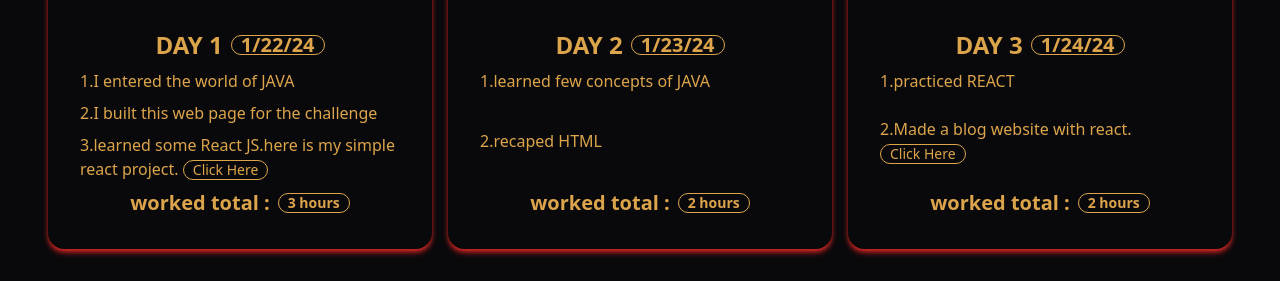
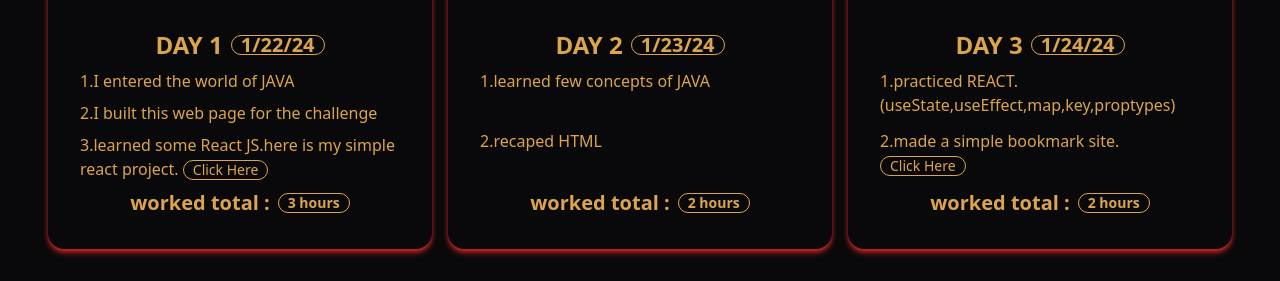
Before and after one commit to sanbisensei/100-Days-Of-Code, a plain HTML site: page index.html in a window 1280 px wide. Shown: the part 611-892 px from the top of the page. Drawn offline with nearby package versions, Linux system fonts and the light colour scheme.

Commit message:
3rdDayWebDeploy

```diff
--- a/index.html
+++ b/index.html
@@ -61,8 +61,8 @@
                   DAY 3
                   <div class="badge badge-outline text-xl">1/24/24</div>
                 </h2>
-                <p>1.practiced REACT</p>
-                <p>2.Made a blog website with react. <a href="" class="badge badge-outline  hover:text-red-600">Click Here</a></p>
+                <p>1.practiced REACT.(useState,useEffect,map,key,proptypes)</p>
+                <p>2.made a simple bookmark site. <a href="https://65b25bc9d0e4396d3694b4d3--tubular-heliotrope-444ce7.netlify.app/" class="badge badge-outline  hover:text-red-600">Click Here</a></p>
                 <h2 class="card-title flex justify-center items-center">
                   worked total :
                   <div class="badge badge-outline">2 hours</div>
```
